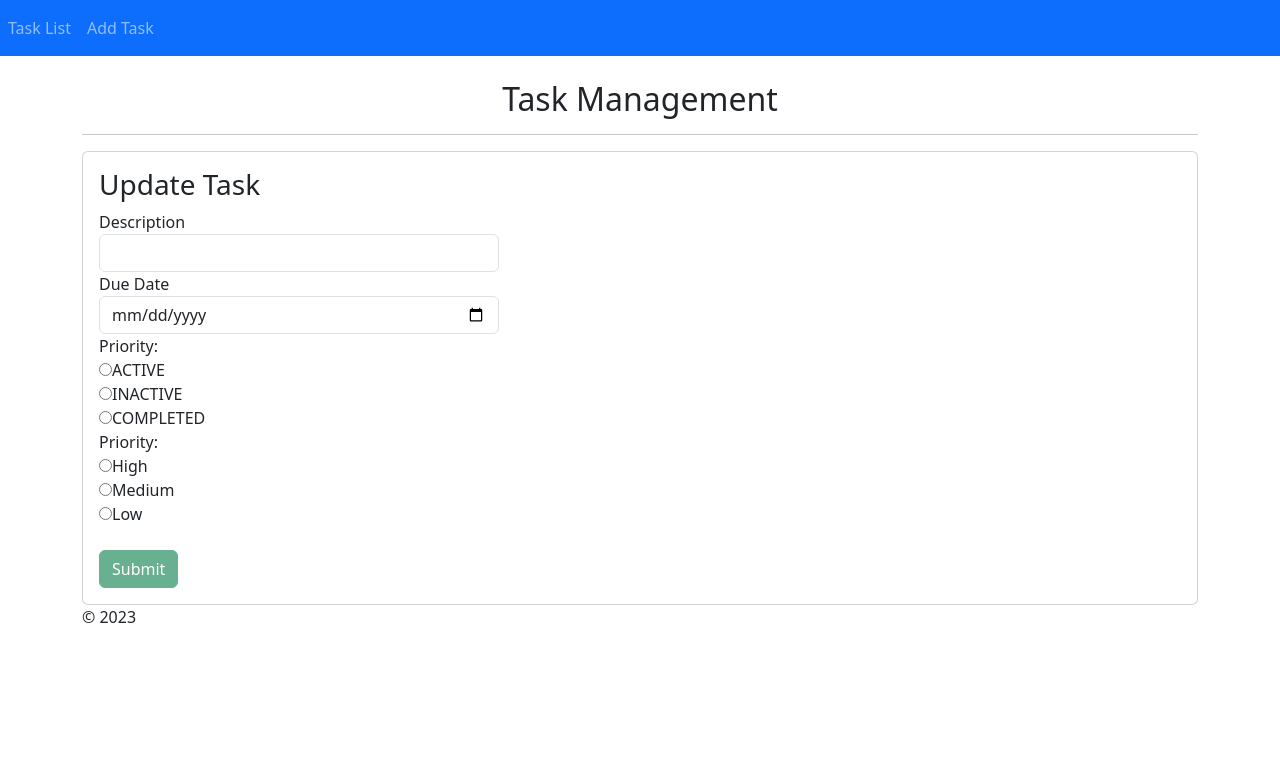
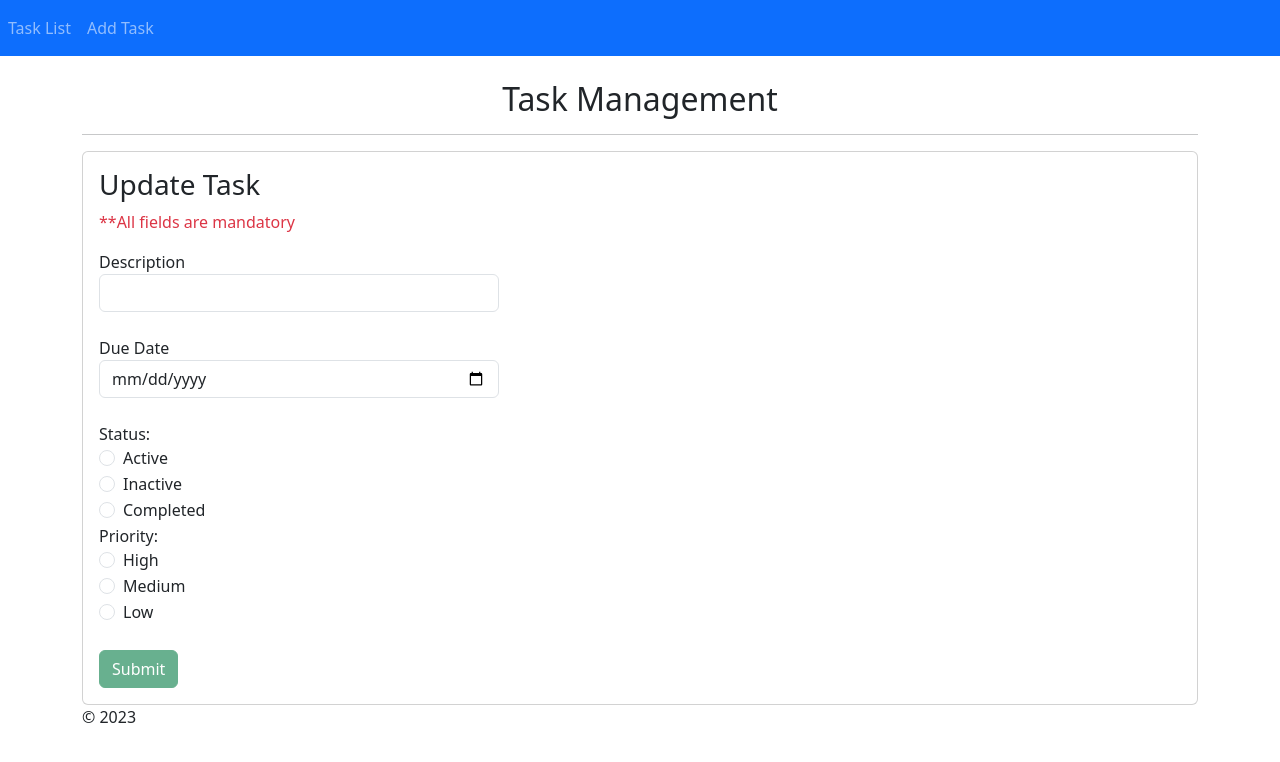
Before and after one commit to ser-alchemist/task-management-angular, an Angular app: page /update/1 in a window 1280 px wide. Shown: the top 762 px of the page. Built offline with nearby package versions, Linux system fonts and the light colour scheme; no server answers.

Commit message:
tasks; update task completed; next: hide warning

```diff
--- a/src/app/create-task/create-task.component.html
+++ b/src/app/create-task/create-task.component.html
@@ -1,30 +1,35 @@
 <h3>Create Task</h3>
 <div [hidden]="submitted" style="width: 400px;">
+  <p class="text-danger">**All fields are mandatory</p>
 <!--  <form (ngSubmit)="onSubmit()">-->
 <form #taskForm="ngForm" (ngSubmit)="onSubmit(taskForm)" novalidate>
   <div class="form-group">
       <label>Description</label>
       <input type="text" class="form-control" id="desc" required [(ngModel)]="task.description" name="desc">
     </div>
-
+    <br>
     <div class="form-group">
       <label>Due Date</label>
       <input type="date" class="form-control" id="due" required [(ngModel)]="task.dueDate" name="due" >
     </div>
+    <br>
 
 
     <div class="form-group">
       <label>Priority:</label><br>
 
-      <input type="radio" id="priority_high" required [(ngModel)]="task.priority" name="priority" value=0>
-      <label for="priority_high">High</label><br>
-
-      <input type="radio" id="priority_med" required [(ngModel)]="task.priority" name="priority" value=1>
-      <label for="priority_med">Medium</label><br>
-
-      <input type="radio" id="priority_low" required [(ngModel)]="task.priority" name="priority" value=2>
-      <label for="priority_low">Low</label><br>
-
+      <div class="form-check">
+        <input class="form-check-input" type="radio" id="priority_high" required [(ngModel)]="task.priority" name="priority" value=0>
+        <label class="form-check-label" for="priority_high">High</label>
+      </div>
+      <div class="form-check">
+        <input class="form-check-input" type="radio" id="priority_med" required [(ngModel)]="task.priority" name="priority" value=1>
+        <label class="form-check-label" for="priority_med">Medium</label>
+      </div>
+      <div class="form-check">
+        <input class="form-check-input" type="radio" id="priority_low" required [(ngModel)]="task.priority" name="priority" value=2>
+        <label class="form-check-label" for="priority_low">Low</label>
+      </div>
     </div>
     <br>
     <button type="submit" [disabled]="!taskForm.valid" class="btn btn-success">Submit</button>
--- a/src/app/update-task/update-task.component.html
+++ b/src/app/update-task/update-task.component.html
@@ -1,43 +1,54 @@
 <h3>Update Task</h3>
 <div style="width: 400px;">
+  <p class="text-danger">**All fields are mandatory</p>
   <!--  <form (ngSubmit)="onSubmit()">-->
   <form #taskForm="ngForm" (ngSubmit)="onSubmit(taskForm)" novalidate>
     <div class="form-group">
       <label>Description</label>
       <input type="text" class="form-control" id="desc" required [(ngModel)]="task.description" name="desc">
     </div>
-
+    <br>
     <div class="form-group">
       <label>Due Date</label>
       <input type="date" class="form-control" id="due" required [(ngModel)]="task.dueDate" name="due" >
+    </div>
+    <br>
+
+    <div class="form-group">
+      <label>Status:</label><br>
+      <div class="form-check">
+        <input class="form-check-input" type="radio" id="status_active" required [(ngModel)]="task.status" name="status" value='ACTIVE'>
+        <label class="form-check-label" for="status_active">Active</label><br>
+      </div>
+
+      <div class="form-check">
+        <input class="form-check-input" type="radio" id="status_inactive" required [(ngModel)]="task.status" name="status" value='INACTIVE'>
+        <label class="form-check-label" for="status_inactive">Inactive</label><br>
+      </div>
+
+      <div class="form-check">
+        <input class="form-check-input" type="radio" id="status_completed" required [(ngModel)]="task.status" name="status" value='COMPLETED'>
+        <label class="form-check-label" for="status_completed">Completed</label><br>
+      </div>
     </div>
 
     <div class="form-group">
       <label>Priority:</label><br>
 
-      <input type="radio" id="status_active" required [(ngModel)]="task.status" name="status" value='ACTIVE'>
-      <label for="status_active">ACTIVE</label><br>
+      <div class="form-check">
+        <input class="form-check-input" type="radio" id="priority_high" required [(ngModel)]="task.priority" name="priority" value="HIGH">
+        <label class="form-check-label" for="priority_high">High</label><br>
+      </div>
 
-      <input type="radio" id="status_inactive" required [(ngModel)]="task.status" name="status" value='INACTIVE'>
-      <label for="status_inactive">INACTIVE</label><br>
+      <div class="form-check">
+        <input class="form-check-input" type="radio" id="priority_med" required [(ngModel)]="task.priority" name="priority" value="MEDIUM">
+        <label class="form-check-label" for="priority_med">Medium</label><br>
+      </div>
 
-      <input type="radio" id="status_completed" required [(ngModel)]="task.status" name="status" value='COMPLETED'>
-      <label for="status_completed">COMPLETED</label><br>
-
-
-    </div>
-
-    <div class="form-group">
-      <label>Priority:</label><br>
-
-      <input type="radio" id="priority_high" required [(ngModel)]="task.priority" name="priority" value=0>
-      <label for="priority_high">High</label><br>
-
-      <input type="radio" id="priority_med" required [(ngModel)]="task.priority" name="priority" value=1>
-      <label for="priority_med">Medium</label><br>
-
-      <input type="radio" id="priority_low" required [(ngModel)]="task.priority" name="priority" value=2>
-      <label for="priority_low">Low</label><br>
+      <div class="form-check">
+        <input class="form-check-input" type="radio" id="priority_low" required [(ngModel)]="task.priority" name="priority" value="LOW">
+        <label class="form-check-label" for="priority_low">Low</label><br>
+      </div>
 
     </div>
     <br>
```
